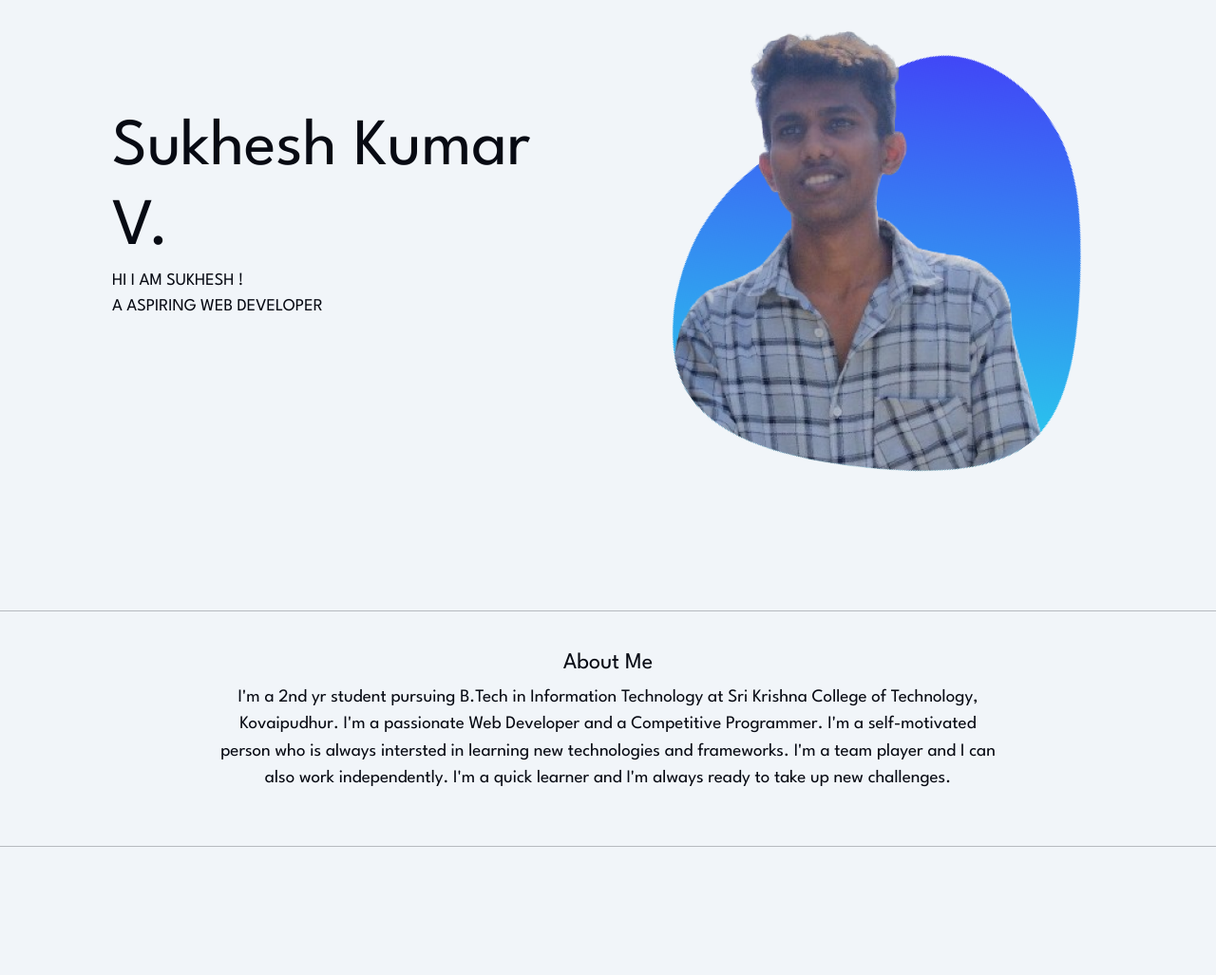
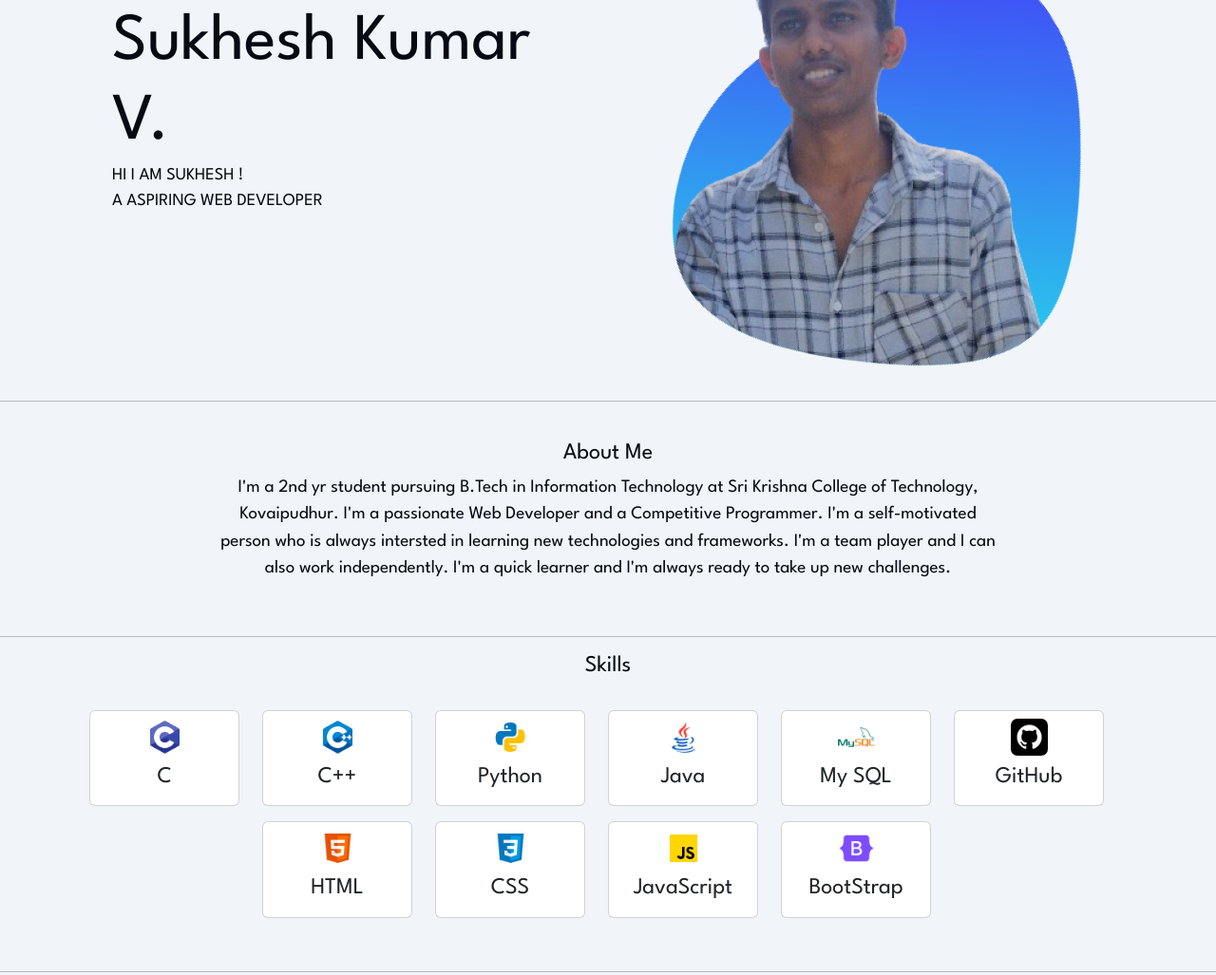
Before and after one commit to sukhesh-vsk/My-Portfolio, a plain HTML site: page index.html in a window 1280 px wide. Shown: the part 158-1185 px from the top of the page at 95% size. Before the commit the page ends 1066 px from the top, so only its background shows below. Drawn offline with nearby package versions, Linux system fonts and the light colour scheme.

Commit message:
UpdatedSkills Section

```diff
--- a/index.html
+++ b/index.html
@@ -13,7 +13,7 @@
 
     <body>
         <!-- Navbar -->
-        <nav class="navbar navbar-expand-lg py-2">
+        <nav id="navbar" class="navbar navbar-expand-lg py-2 sticky-top">
             <div class="container pt-2">
                 <!-- Logo -->
               <a class="navbar-brand" href="#">Sukhesh</a>
@@ -24,13 +24,13 @@
                 <!-- Nav Items -->
                 <ul class="navbar-nav ms-auto mb-2 mb-lg-0">
                   <li class="nav-item px-3">
-                    <a class="nav-link" aria-current="page" href="#">Home</a>
+                    <a class="nav-link" aria-current="page" href="#banner-section">Home</a>
                   </li>
                   <li class="nav-item px-3">
-                    <a class="nav-link" href="#">About</a>
+                    <a class="nav-link" href="#about-section">About</a>
                   </li>
                   <li class="nav-item px-3">
-                    <a class="nav-link" href="#">Skills</a>
+                    <a class="nav-link" href="#skills-section">Skills</a>
                   </li>
                   <li class="nav-item px-3">
                     <a class="nav-link" href="#">Contact</a>
@@ -46,7 +46,7 @@
             </div>
           </nav>
           <!-- Main Content -->
-          <section class="banner-section d-flex align-items-center">
+          <section id="banner-section" class="d-flex align-items-center">
             <div class="container banner">
                 <div class="row">
                     <div class="col-md-6 banner-text mt-5 pt-5 ps-5">
@@ -62,7 +62,7 @@
           </section>
           <hr>
           <!-- About -->
-          <section class="about-section d-flex align-items-center py-4">
+          <section id="about-section" class="d-flex align-items-center py-4">
             <div class="container">
               <div  class="row">
                 <div class="col-md-12 w-75 text-center mx-auto">
@@ -76,6 +76,98 @@
           </section>
           <hr>
           <!-- Skills -->
+          <section id="skills-section">
+            <div class="container">
+              <div class="row">
+                <div class="col-md-12">
+                  <h4 class="fs-4 text-center">Skills</h4>
+                </div>
+                <div class="row p-4 d-flex justify-content-center">
+                  <div class="col-md-2 text-center pb-3">
+                    <div class="card">
+                      <img src="./assets/skills/c.png" class="card-img-top w-25 my-2 mx-auto" alt="...">
+                      <div class="card-body px-0 pt-0">
+                        <strong><h4 class="card-title m-0">C</h4></strong>
+                      </div>
+                    </div>
+                  </div>
+                  <div class="col-md-2 text-center pb-3">
+                    <div class="card">
+                      <img src="./assets/skills/cpp.png" class="card-img-top w-25 my-2 mx-auto" alt="...">
+                      <div class="card-body px-0 pt-0">
+                        <strong><h4 class="card-title m-0">C++</h4></strong>
+                      </div>
+                    </div>
+                  </div>
+                  <div class="col-md-2 text-center pb-3">
+                    <div class="card">
+                      <img src="./assets/skills/python.png" class="card-img-top w-25 my-2 mx-auto" alt="...">
+                      <div class="card-body px-0 pt-0">
+                        <strong><h4 class="card-title m-0">Python</h4></strong>
+                      </div>
+                    </div>
+                  </div>
+                  <div class="col-md-2 text-center pb-3">
+                    <div class="card">
+                      <img src="./assets/skills/java.png" class="card-img-top w-25 my-2 mx-auto" alt="...">
+                      <div class="card-body px-0 pt-0">
+                        <strong><h4 class="card-title m-0">Java</h4></strong>
+                      </div>
+                    </div>
+                  </div>
+                  <div class="col-md-2 text-center pb-3">
+                    <div class="card">
+                      <img src="./assets/skills/mysql.png" class="card-img-top w-25 my-2 mx-auto" alt="...">
+                      <div class="card-body px-0 pt-0">
+                        <strong><h4 class="card-title m-0">My SQL</h4></strong>
+                      </div>
+                    </div>
+                  </div>
+                  <div class="col-md-2 text-center pb-3">
+                    <div class="card">
+                      <img src="./assets/skills/github.png" class="card-img-top w-25 my-2 mx-auto" alt="..." style="border-radius: 7px;">
+                      <div class="card-body px-0 pt-0">
+                        <strong><h4 class="card-title m-0">GitHub</h4></strong>
+                      </div>
+                    </div>
+                  </div>
+                  <div class="col-md-2 text-center pb-3">
+                    <div class="card">
+                      <img src="./assets/skills/html.png" class="card-img-top w-25 my-2 mx-auto" alt="...">
+                      <div class="card-body px-0 pt-0">
+                        <strong><h4 class="card-title m-0">HTML</h4></strong>
+                      </div>
+                    </div>
+                  </div>
+                  <div class="col-md-2 text-center pb-3">
+                    <div class="card">
+                      <img src="./assets/skills/css.png" class="card-img-top w-25 my-2 mx-auto" alt="...">
+                      <div class="card-body px-0 pt-0">
+                        <strong><h4 class="card-title m-0">CSS</h4></strong>
+                      </div>
+                    </div>
+                  </div>
+                  <div class="col-md-2 text-center pb-3">
+                    <div class="card">
+                      <img src="./assets/skills/js.png" class="card-img-top w-25 my-2 mx-auto" alt="...">
+                      <div class="card-body px-0 pt-0">
+                        <strong><h4 class="card-title m-0">JavaScript</h4></strong>
+                      </div>
+                    </div>
+                  </div>
+                  <div class="col-md-2 text-center pb-3">
+                    <div class="card">
+                      <img src="./assets/skills/bootstrap.png" class="card-img-top w-25 my-2 mx-auto" alt="...">
+                      <div class="card-body px-0 pt-0">
+                        <strong><h4 class="card-title m-0">BootStrap</h4></strong>
+                      </div>
+                    </div>
+                  </div>
+                </div>
+              </div>
+            </div>
+          </section>
+          <hr>
           <script src="./script.js"></script>
           <script src="https://cdn.jsdelivr.net/npm/bootstrap@5.3.2/dist/js/bootstrap.bundle.min.js" integrity="sha384-C6RzsynM9kWDrMNeT87bh95OGNyZPhcTNXj1NW7RuBCsyN/o0jlpcV8Qyq46cDfL" crossorigin="anonymous"></script>
         </body>
```
Also changed, not shown: assets/skills/bootstrap.png (added), assets/skills/c.png (added), assets/skills/cpp.png (added), assets/skills/css.png (added), assets/skills/github.png (added), assets/skills/html.png (added), assets/skills/java.png (added), assets/skills/js.png (added), assets/skills/mysql.png (added), assets/skills/python.png (added).
